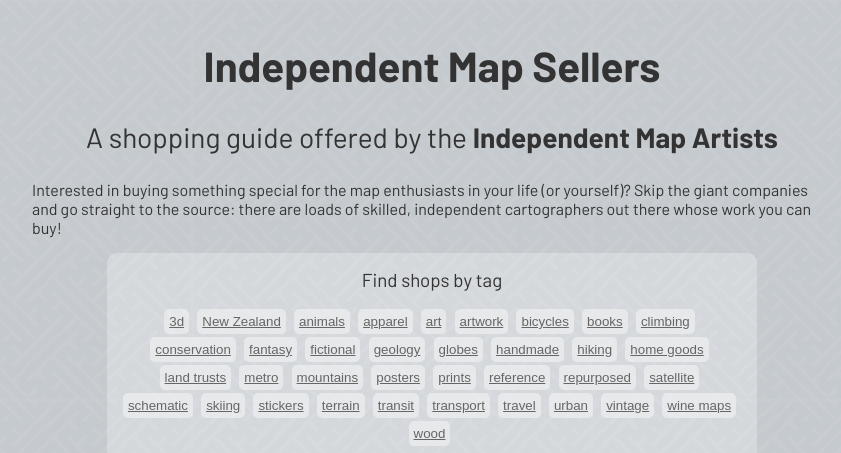
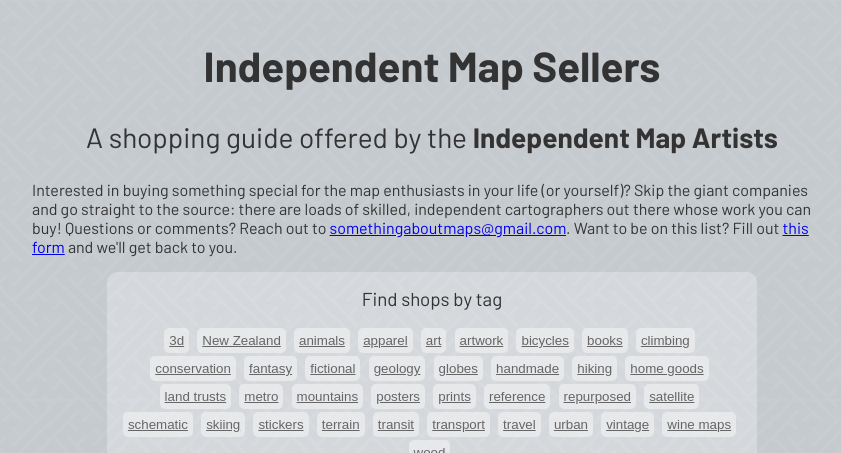
Before and after one commit to mapartists/mapartists.github.io, a Jekyll site: the page built from index.markdown, in a window 1280 px wide and 900 px high, cut to the strip 0-453 px from the top of the window. Shown: the whole strip, without its empty margins (208-1049 px from the left). Built offline with Jekyll 4.4.1, drawn with Linux system fonts in a browser that asks for light colours.

Commit message:
Add blurb with contact and form, if I did it right
We'll see, since this syntax is unknown to me.

```diff
--- a/_config.yml
+++ b/_config.yml
@@ -25,6 +25,8 @@ descriptionmeta: >- # this means to ignore newlines until "baseurl:"
 subtitle: A shopping guide offered by the <strong>Independent Map Artists</strong>
 description: >
   Interested in buying something special for the map enthusiasts in your life (or yourself)? Skip the giant companies and go straight to the source: there are loads of skilled, independent cartographers out there whose work you can buy!
+  Questions or comments? Reach out to <a href="mailto:somethingaboutmaps@gmail.com">somethingaboutmaps@gmail.com</a>.
+  Want to be on this list? Fill out <a href="https://forms.gle/G34DNRgPRhKhE5sPA">this form</a> and we'll get back to you.
 domain: mapartists.github.io
 baseurl: "" # the subpath of your site, e.g. /blog
 url: "" # the base hostname & protocol for your site, e.g. http://example.com
```
